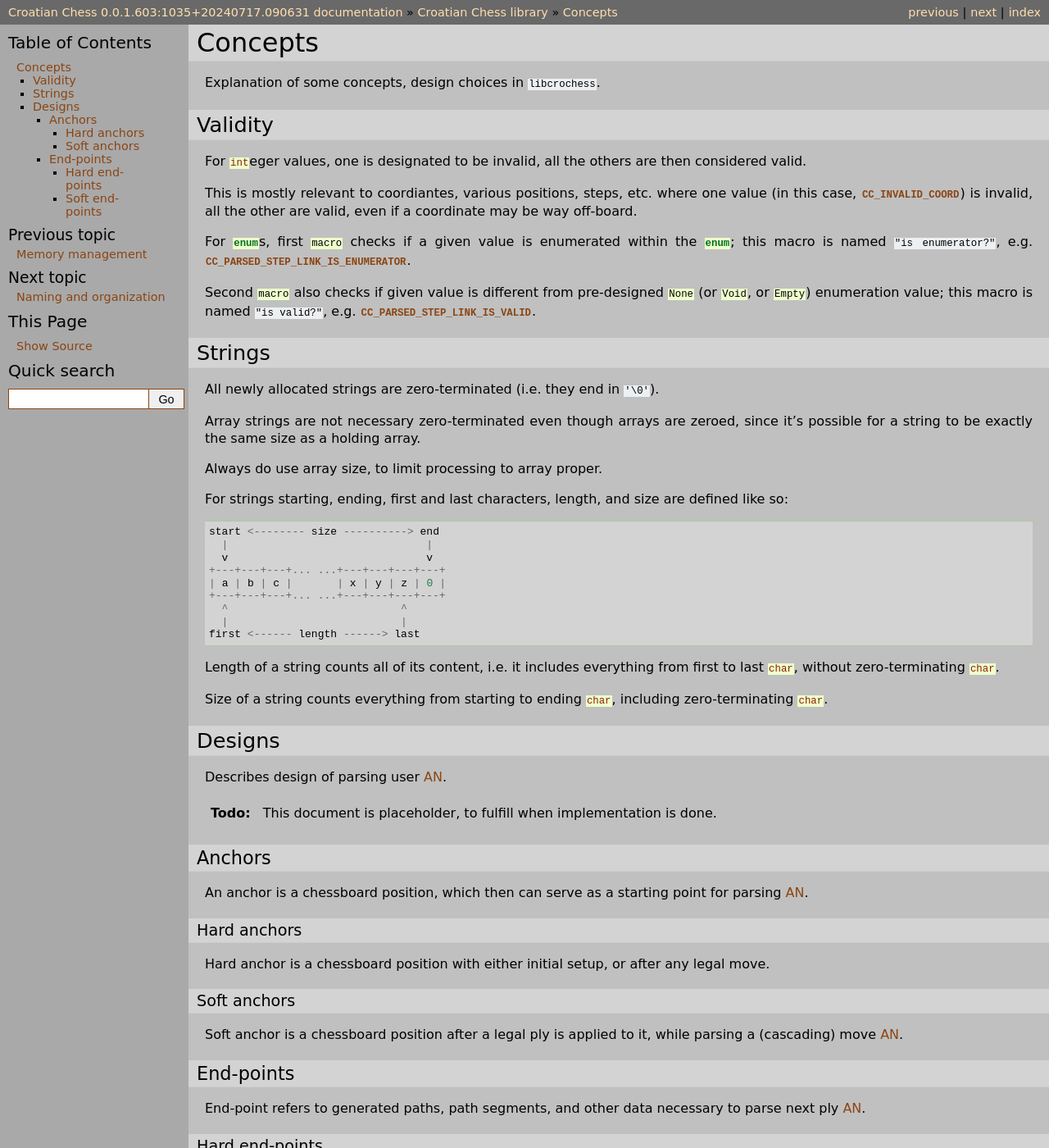
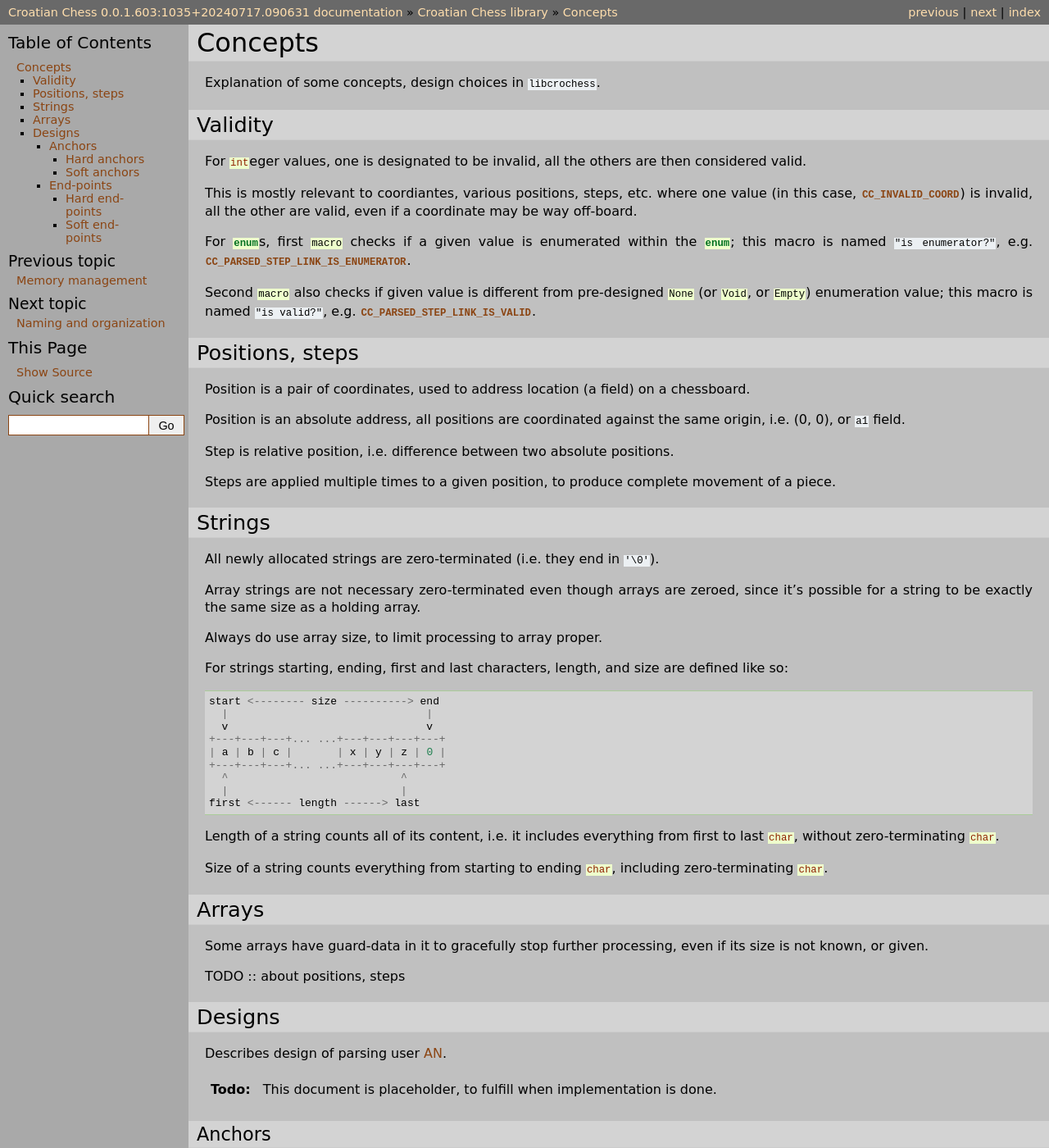
Before and after one commit to mmlacak/crochess, a Sphinx documentation site: the page built from docs/source/libcc/concepts.rst, in a window 1280 px wide and 1400 px high. Shown: the whole window at 82% size. Built offline with Sphinx 7.4.7, drawn with Linux system fonts in a browser that asks for light colours.

Commit message:
Documented steps, positions.

```diff
--- a/docs/source/libcc/concepts.rst
+++ b/docs/source/libcc/concepts.rst
@@ -30,6 +30,22 @@ Second :c:`macro` also checks if given value is different from pre-designed
 :c:`None` (or :c:`Void`, or :c:`Empty`) enumeration value; this macro is named
 ``"is valid?"``, e.g. :c:enumerator:`CC_PARSED_STEP_LINK_IS_VALID`.
 
+.. _lbl-libcc-concepts-positionssteps:
+
+Positions, steps
+----------------
+
+Position is a pair of coordinates, used to address location (a field) on a
+chessboard.
+
+Position is an absolute address, all positions are coordinated against the same
+origin, i.e. (0, 0), or ``a1`` field.
+
+Step is relative position, i.e. difference between two absolute positions.
+
+Steps are applied multiple times to a given position, to produce complete
+movement of a piece.
+
 .. _lbl-libcc-concepts-strings:
 
 Strings
@@ -61,11 +77,17 @@ first to last :c:`char`, without zero-terminating :c:`char`.
 Size of a string counts everything from starting to ending :c:`char`,
 including zero-terminating :c:`char`.
 
-..
-    Positions
-    ---------
+.. _lbl-libcc-concepts-arrays:
 
-    TODO :: about positions, steps
+Arrays
+------
+
+Some arrays have guard-data in it to gracefully stop further processing, even if
+its size is not known, or given.
+
+
+
+TODO :: about positions, steps
 
 ..
     Linked lists
```
